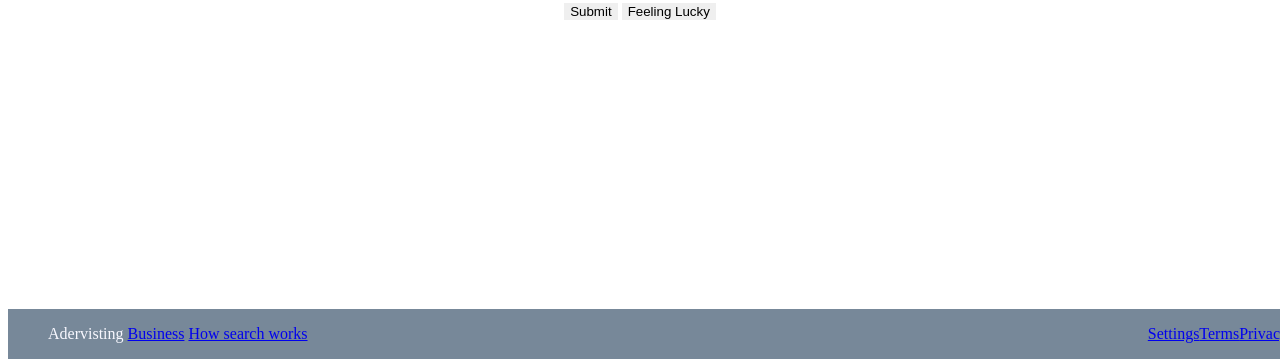
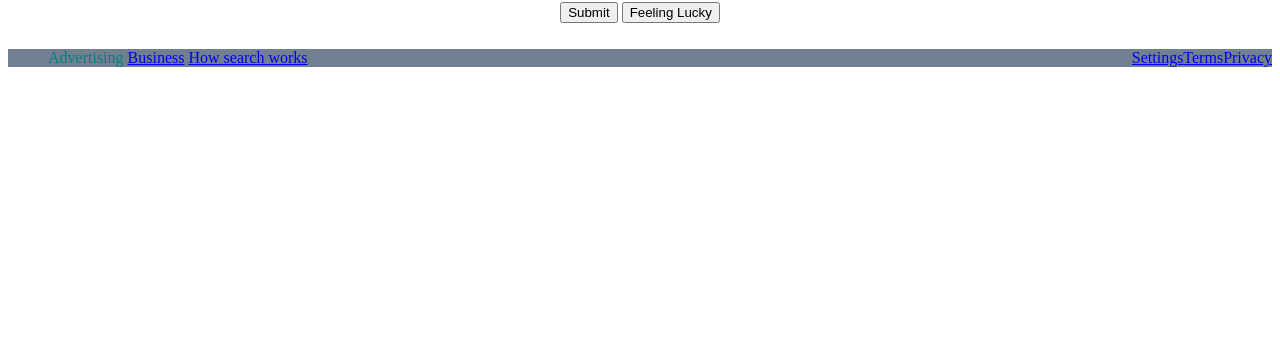
Before and after one commit to Aimz888/google-homepage, a plain HTML site: page index.html in a window 1280 px wide. Shown: the part 441-800 px from the top of the page. Drawn offline with Linux system fonts and the light colour scheme.

```diff
--- a/index.html
+++ b/index.html
@@ -29,13 +29,13 @@
 
 </body>
 <footer>
-    <ul>
-        <li class="footeritems">Adervisting</li>
-        <li class="footeritems"><a href="www.bbc.com">Business</a></li>
-        <li class="footeritems"><a href="www.bbc.com">How search works</a></li>
-        <li class="footeritems" style="float:right"><a href="www.bbc.com">Privacy</a></li>
-        <li class="footeritems" style="float:right"><a href="www.bbc.com">Terms</a></li>
-        <li class="footeritems" style="float:right"><a href="www.bbc.com">Settings</a></li>
+    <ul class="allfooter">
+        <li class="footeritems">Advertising</li>
+        <li class="footeritems"><a href="https://www.bbc.com">Business</a></li>
+        <li class="footeritems"><a href="#www.bbc.com">How search works</a></li>
+        <li class="footeritems" style="float:right"><a href="#www.bbc.com">Privacy</a></li>
+        <li class="footeritems" style="float:right"><a href="#www.bbc.com">Terms</a></li>
+        <li class="footeritems" style="float:right"><a href="#www.bbc.com">Settings</a></li>
       </ul>
 </footer>
 
--- a/style.css
+++ b/style.css
@@ -31,26 +31,22 @@ float: left;
     padding: 10px;
 }
 
-button{
-  border: 2px
-}
+button{}
+
 button:hover{
     border: 2px solid blue;
 }
 
 .searchbar{border-radius: 10px;}
 
-footer {
+.footeritems {
     list-style-type: none;
     margin: 0;
     padding: 0;
-    background-color: lightslategrey;
-    position: fixed;
-  bottom: 0;
-  width: 100%;
-  }
+    display: inline;
+    color: teal;
+}
 
-.footeritems{
-    display: inline;
-    color: ghostwhite;
+.allfooter {
+    background-color: slategray;
 }
```
